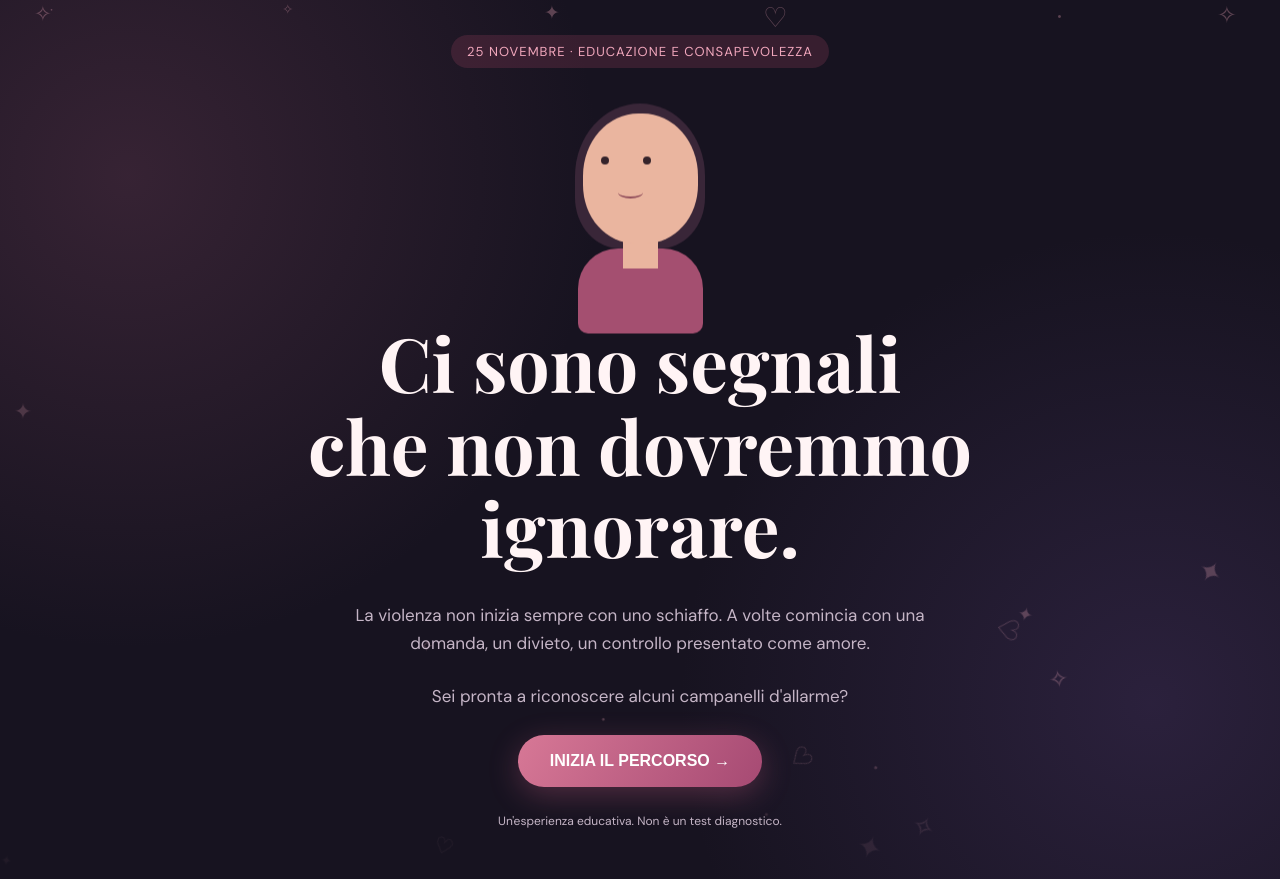
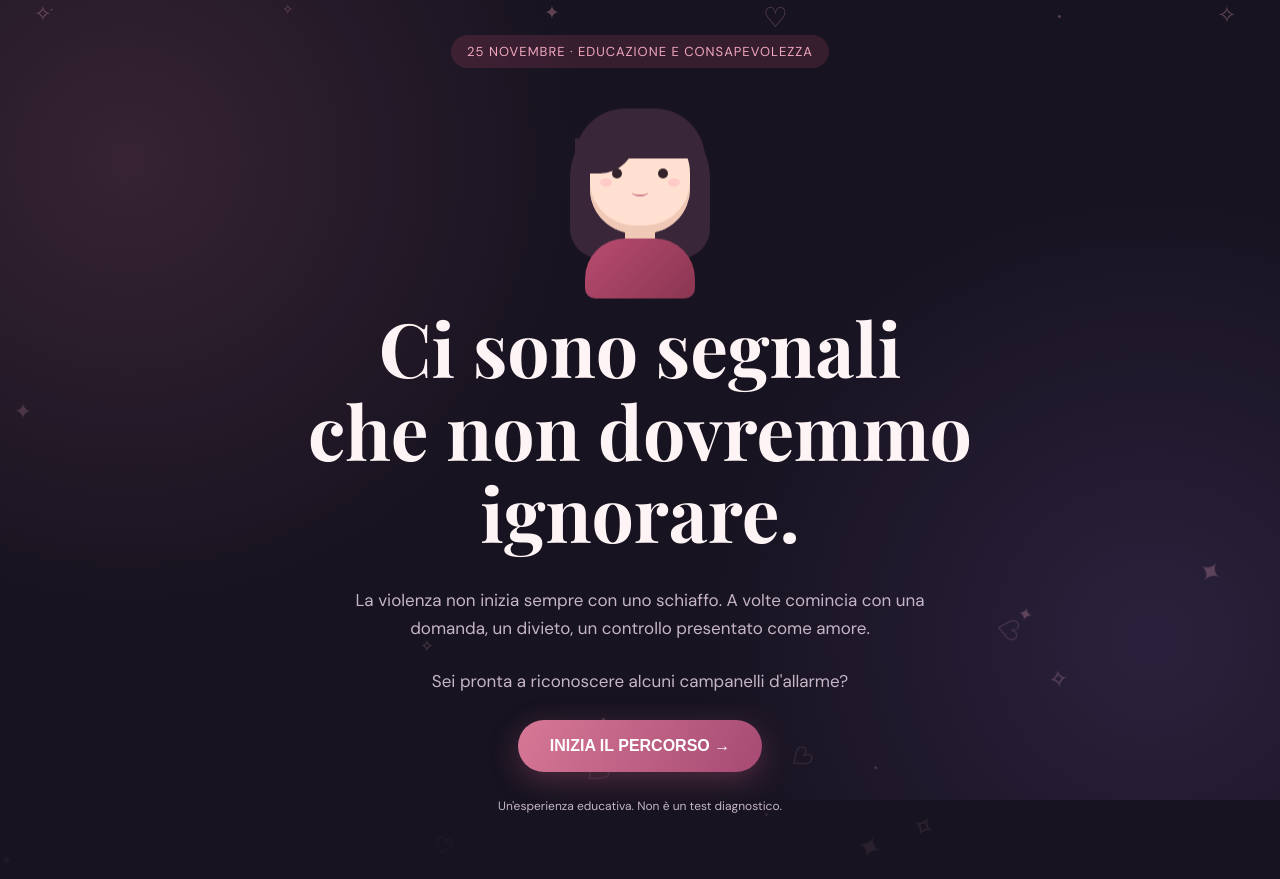
Before and after one commit to mici-design/gioco25novembre, a plain HTML site: page index.html in a window 1280 px wide. Drawn offline with nearby package versions, Linux system fonts and the light colour scheme.

Commit message:
25Novembre

```diff
--- a/index.html
+++ b/index.html
@@ -27,20 +27,31 @@
 }
 
 body {
-    background: var(--bg);
+    background-color: var(--bg);
     color: var(--white);
     font-family: 'DM Sans', sans-serif;
     overflow-x: hidden;
 }
 
-#app {
-    min-height: 100vh;
-    position: relative;
-    overflow: hidden;
+/* FIX SFONDO MOBILE: Mantiene lo sfondo fisso e non lo deforma allo scroll */
+body::before {
+    content: '';
+    position: fixed;
+    top: 0;
+    left: 0;
+    width: 100vw;
+    height: 100vh;
     background:
     radial-gradient(circle at 10% 20%, #75425b55, transparent 35%),
     radial-gradient(circle at 90% 80%, #533c7555, transparent 35%),
     var(--bg);
+    z-index: -1;
+}
+
+#app {
+    min-height: 100vh;
+    position: relative;
+    overflow-x: hidden;
 }
 
 /* PARTICELLE */
@@ -124,83 +135,123 @@ p {
     margin: 12px auto;
 }
 
-/* PERSONAGGIO */
+/* PERSONAGGIO MIGLIORATO */
 
 .character {
-    width: 155px;
-    height: 175px;
+    width: 140px;
+    height: 160px;
     position: relative;
     margin: 20px auto;
     animation: float 4s ease-in-out infinite;
 }
 
+.hair-back {
+    width: 140px;
+    height: 150px;
+    background: #392638;
+    border-radius: 70px 70px 30px 30px;
+    position: absolute;
+    left: 0;
+    top: 10px;
+    z-index: 1;
+}
+
 .face {
-    width: 115px;
-    height: 130px;
-    background: #eab59f;
-    border-radius: 48% 48% 45% 45%;
+    width: 100px;
+    height: 110px;
+    background: #ffe0d1;
+    border-radius: 50px 50px 45px 45px;
     position: absolute;
     left: 20px;
-    top: 15px;
+    top: 25px;
     z-index: 2;
+    box-shadow: inset 0 -8px 0 #f0c8b6;
 }
 
-.hair {
+.hair-front {
     width: 130px;
-    height: 145px;
+    height: 50px;
     background: #392638;
-    border-radius: 50% 50% 35% 35%;
+    border-radius: 65px 65px 0 0;
     position: absolute;
-    left: 12px;
-    top: 5px;
-    z-index: 1;
+    left: 5px;
+    top: 10px;
+    z-index: 3;
+}
+
+.hair-bang {
+    width: 60px;
+    height: 35px;
+    background: #392638;
+    border-radius: 0 0 50px 0;
+    position: absolute;
+    left: 5px;
+    top: 40px;
+    z-index: 3;
 }
 
 .eyes {
     position: absolute;
-    top: 58px;
-    left: 38px;
+    top: 45px;
+    left: 22px;
     display: flex;
-    gap: 34px;
-    z-index: 3;
+    gap: 36px;
+    z-index: 4;
 }
 
 .eyes span {
     background: #35232b;
-    width: 8px;
+    width: 10px;
+    height: 10px;
+    border-radius: 50%;
+}
+
+.blush {
+    position: absolute;
+    top: 55px;
+    left: 10px;
+    display: flex;
+    gap: 56px;
+    z-index: 3;
+}
+
+.blush span {
+    background: #ffb6c188;
+    width: 12px;
     height: 8px;
     border-radius: 50%;
 }
 
 .mouth {
     position: absolute;
-    top: 88px;
-    left: 55px;
-    width: 25px;
-    height: 12px;
-    border-bottom: 2px solid #914e5b;
+    top: 65px;
+    left: 42px;
+    width: 16px;
+    height: 8px;
+    border-bottom: 2.5px solid #d47e8e;
     border-radius: 50%;
-    z-index: 3;
+    z-index: 4;
 }
 
 .neck {
     position: absolute;
-    width: 35px;
-    height: 40px;
-    background: #eab59f;
-    left: 60px;
-    top: 130px;
+    width: 30px;
+    height: 30px;
+    background: #f0c8b6;
+    left: 55px;
+    top: 120px;
     z-index: 1;
 }
 
 .dress {
     position: absolute;
-    top: 150px;
+    top: 140px;
     left: 15px;
-    width: 125px;
-    height: 85px;
-    background: #a44f70;
+    width: 110px;
+    height: 60px;
+    background: linear-gradient(135deg, #b94c70, #8a3652);
     border-radius: 40px 40px 10px 10px;
+    z-index: 4;
 }
 
 @keyframes float {
@@ -409,13 +460,15 @@ footer {
     <div class="badge">25 NOVEMBRE · EDUCAZIONE E CONSAPEVOLEZZA</div>
 
     <div class="character">
-        <div class="hair"></div>
-        <div class="face"></div>
-        <div class="eyes">
-            <span></span><span></span>
+        <div class="hair-back"></div>
+        <div class="hair-front"></div>
+        <div class="hair-bang"></div>
+        <div class="neck"></div>
+        <div class="face">
+            <div class="eyes"><span></span><span></span></div>
+            <div class="blush"><span></span><span></span></div>
+            <div class="mouth"></div>
         </div>
-        <div class="mouth"></div>
-        <div class="neck"></div>
         <div class="dress"></div>
     </div>
 
```
